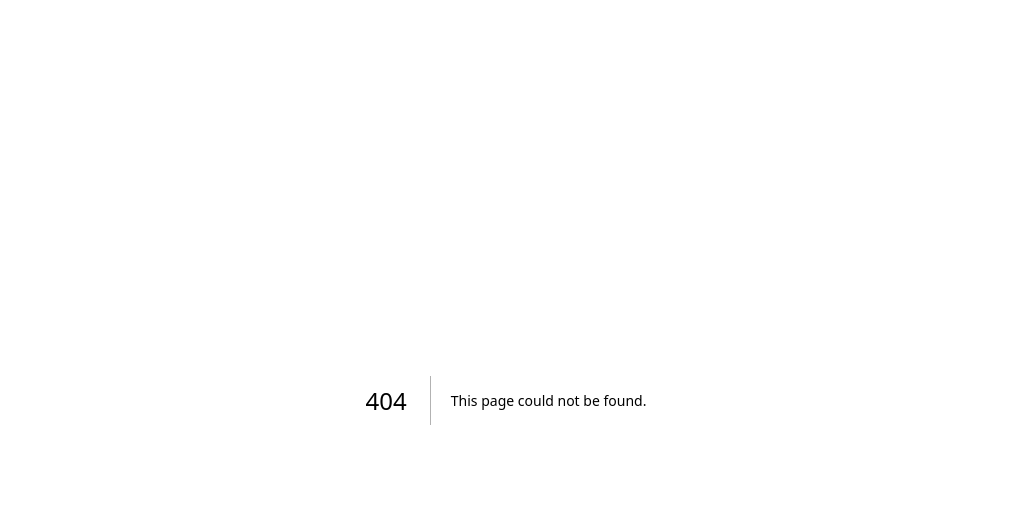
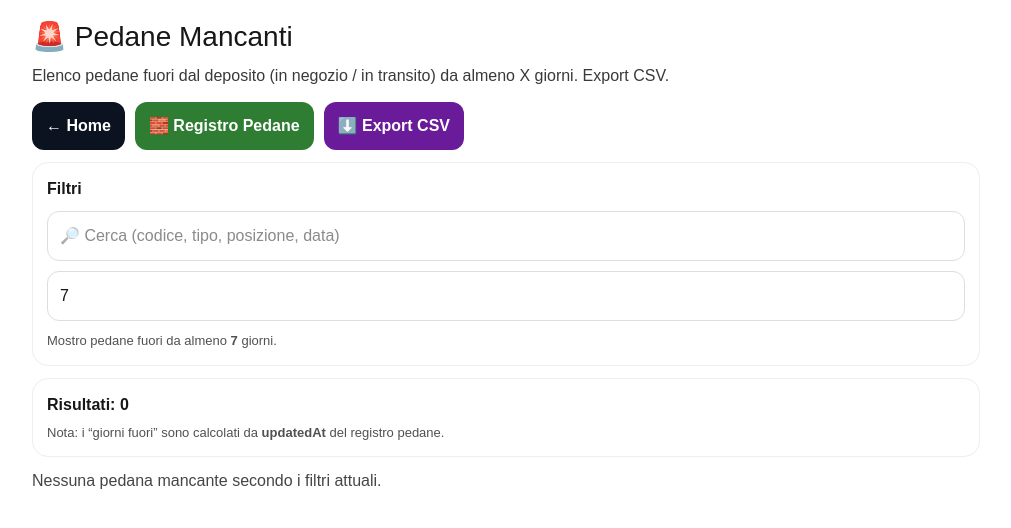
Before and after one commit to lucamandis89/pallet-tracker-v2, a Next.js app: page /missing in a window 1280 px wide. Before the commit this address had no page. Shown: the top 528 px of the page, without its empty margins (134-1145 px from the left). Built offline with nearby package versions, Linux system fonts and the light colour scheme.

Commit message:
Add files via upload

```diff
--- /dev/null
+++ b/app/missing/page.tsx
@@ -0,0 +1,250 @@
+"use client";
+
+import React, { useEffect, useMemo, useState } from "react";
+
+type PalletStatus = "IN_DEPOSITO" | "IN_TRANSITO" | "IN_NEGOZIO";
+
+type Pallet = {
+  id: string;
+  code: string;
+  type: string;
+  status: PalletStatus;
+  locationLabel: string;
+  updatedAt: string; // string locale
+  createdAt: string; // string locale
+};
+
+const STORAGE_PALLETS = "pallet_registry";
+
+function safeParse<T>(raw: string | null, fallback: T): T {
+  try {
+    return raw ? (JSON.parse(raw) as T) : fallback;
+  } catch {
+    return fallback;
+  }
+}
+
+// prova a convertire una stringa locale in Date.
+// fallback: se non parse, ritorna null.
+function parseLocalDate(s: string): Date | null {
+  if (!s) return null;
+
+  // 1) prova Date(s)
+  const d1 = new Date(s);
+  if (!isNaN(d1.getTime())) return d1;
+
+  // 2) prova formato comune italiano: "DD/MM/YYYY, HH:MM:SS" oppure "DD/MM/YYYY HH:MM:SS"
+  const cleaned = s.replace(",", " ").trim();
+  const m = cleaned.match(/^(\d{1,2})\/(\d{1,2})\/(\d{4})\s+(\d{1,2}):(\d{2})(?::(\d{2}))?$/);
+  if (m) {
+    const dd = Number(m[1]);
+    const mm = Number(m[2]) - 1;
+    const yyyy = Number(m[3]);
+    const hh = Number(m[4]);
+    const mi = Number(m[5]);
+    const ss = m[6] ? Number(m[6]) : 0;
+    const d2 = new Date(yyyy, mm, dd, hh, mi, ss);
+    if (!isNaN(d2.getTime())) return d2;
+  }
+
+  return null;
+}
+
+function daysBetween(a: Date, b: Date) {
+  const ms = Math.abs(a.getTime() - b.getTime());
+  return Math.floor(ms / (1000 * 60 * 60 * 24));
+}
+
+function toCSV(rows: any[]) {
+  if (!rows.length) return "code,type,status,locationLabel,updatedAt,daysOut\n";
+
+  const header = ["code", "type", "status", "locationLabel", "updatedAt", "daysOut"];
+  const esc = (v: any) => {
+    const s = v === undefined || v === null ? "" : String(v);
+    const needs = /[",\n;]/.test(s);
+    const out = s.replace(/"/g, '""');
+    return needs ? `"${out}"` : out;
+  };
+
+  const lines = [header.join(",")];
+  for (const r of rows) {
+    lines.push([r.code, r.type, r.status, r.locationLabel, r.updatedAt, r.daysOut].map(esc).join(","));
+  }
+  return lines.join("\n");
+}
+
+export default function MissingPage() {
+  const [pallets, setPallets] = useState<Pallet[]>([]);
+  const [q, setQ] = useState("");
+  const [minDays, setMinDays] = useState<number>(7);
+
+  useEffect(() => {
+    const reg = safeParse<Pallet[]>(localStorage.getItem(STORAGE_PALLETS), []);
+    setPallets(reg);
+  }, []);
+
+  const computed = useMemo(() => {
+    const now = new Date();
+
+    // consideriamo "mancanti" solo se fuori deposito:
+    const out = pallets.filter((p) => p.status === "IN_NEGOZIO" || p.status === "IN_TRANSITO");
+
+    const enriched = out.map((p) => {
+      const d = parseLocalDate(p.updatedAt) ?? parseLocalDate(p.createdAt);
+      const daysOut = d ? daysBetween(now, d) : null;
+
+      return {
+        ...p,
+        daysOut: daysOut ?? "—",
+        _daysOutNum: typeof daysOut === "number" ? daysOut : 0,
+      };
+    });
+
+    // filtro soglia giorni
+    const byDays = enriched.filter((p) => (typeof p._daysOutNum === "number" ? p._daysOutNum >= minDays : false));
+
+    // filtro ricerca
+    const s = q.trim().toLowerCase();
+    const filtered = !s
+      ? byDays
+      : byDays.filter((p) => {
+          const hay = `${p.code} ${p.type} ${p.status} ${p.locationLabel} ${p.updatedAt}`.toLowerCase();
+          return hay.includes(s);
+        });
+
+    // ordina: più giorni fuori prima
+    filtered.sort((a, b) => b._daysOutNum - a._daysOutNum);
+
+    return filtered;
+  }, [pallets, q, minDays]);
+
+  function exportCSV() {
+    const csv = toCSV(computed);
+    const blob = new Blob([csv], { type: "text/csv;charset=utf-8" });
+    const url = URL.createObjectURL(blob);
+    const a = document.createElement("a");
+    a.href = url;
+    a.download = `pedane_mancanti_${new Date().toISOString().slice(0, 10)}.csv`;
+    a.click();
+    URL.revokeObjectURL(url);
+  }
+
+  const inputStyle: React.CSSProperties = {
+    padding: 12,
+    borderRadius: 12,
+    border: "1px solid #ddd",
+    width: "100%",
+    fontSize: 16,
+    background: "white",
+  };
+
+  const btn = (bg: string) => ({
+    padding: "12px 14px",
+    borderRadius: 12,
+    border: "none",
+    fontWeight: 900 as const,
+    cursor: "pointer",
+    background: bg,
+    color: "white",
+  });
+
+  const card: React.CSSProperties = {
+    border: "1px solid #eee",
+    borderRadius: 16,
+    padding: 14,
+    background: "white",
+  };
+
+  return (
+    <div style={{ padding: 16, maxWidth: 980, margin: "0 auto" }}>
+      <h1 style={{ fontSize: 28, marginBottom: 6 }}>🚨 Pedane Mancanti</h1>
+      <div style={{ opacity: 0.85, marginBottom: 14 }}>
+        Elenco pedane fuori dal deposito (in negozio / in transito) da almeno X giorni. Export CSV.
+      </div>
+
+      <div style={{ display: "flex", gap: 10, flexWrap: "wrap", marginBottom: 12 }}>
+        <a
+          href="/"
+          style={{ ...btn("#0b1220"), textDecoration: "none", display: "inline-flex", alignItems: "center", justifyContent: "center" }}
+        >
+          ← Home
+        </a>
+        <a
+          href="/pallets"
+          style={{ ...btn("#2e7d32"), textDecoration: "none", display: "inline-flex", alignItems: "center", justifyContent: "center" }}
+        >
+          🧱 Registro Pedane
+        </a>
+        <button style={btn("#6a1b9a")} onClick={exportCSV} disabled={computed.length === 0}>
+          ⬇️ Export CSV
+        </button>
+      </div>
+
+      <div style={{ ...card, marginBottom: 12 }}>
+        <div style={{ fontWeight: 900, marginBottom: 10 }}>Filtri</div>
+        <div style={{ display: "grid", gap: 10 }}>
+          <input style={inputStyle} value={q} onChange={(e) => setQ(e.target.value)} placeholder="🔎 Cerca (codice, tipo, posizione, data)" />
+          <input
+            style={inputStyle}
+            type="number"
+            value={minDays}
+            onChange={(e) => setMinDays(Number(e.target.value))}
+            placeholder="Giorni minimi fuori (es. 7)"
+          />
+          <div style={{ fontSize: 13, opacity: 0.75 }}>
+            Mostro pedane fuori da almeno <b>{minDays}</b> giorni.
+          </div>
+        </div>
+      </div>
+
+      <div style={{ ...card, marginBottom: 12 }}>
+        <div style={{ fontWeight: 900 }}>Risultati: {computed.length}</div>
+        <div style={{ fontSize: 13, opacity: 0.75, marginTop: 6 }}>
+          Nota: i “giorni fuori” sono calcolati da <b>updatedAt</b> del registro pedane.
+        </div>
+      </div>
+
+      <div style={{ display: "grid", gap: 12 }}>
+        {computed.length === 0 ? (
+          <div style={{ opacity: 0.8 }}>Nessuna pedana mancante secondo i filtri attuali.</div>
+        ) : (
+          computed.map((p) => (
+            <div key={p.id} style={card}>
+              <div style={{ display: "flex", justifyContent: "space-between", gap: 10, flexWrap: "wrap" }}>
+                <div>
+                  <div style={{ fontWeight: 900, fontSize: 18 }}>{p.code}</div>
+                  <div style={{ marginTop: 6 }}>
+                    Tipo: <b>{p.type}</b>
+                  </div>
+                  <div style={{ marginTop: 6 }}>
+                    Posizione: <b>{p.locationLabel}</b>
+                  </div>
+                  <div style={{ marginTop: 6, opacity: 0.75, fontSize: 13 }}>
+                    Ultimo update: {p.updatedAt}
+                  </div>
+                </div>
+
+                <div
+                  style={{
+                    padding: "10px 12px",
+                    borderRadius: 999,
+                    background: "#ffebee",
+                    color: "#b71c1c",
+                    fontWeight: 1000,
+                    height: "fit-content",
+                  }}
+                >
+                  {p.daysOut} giorni fuori
+                </div>
+              </div>
+
+              <div style={{ marginTop: 10, opacity: 0.9 }}>
+                Stato: <b>{p.status === "IN_NEGOZIO" ? "IN NEGOZIO" : "IN TRANSITO"}</b>
+              </div>
+            </div>
+          ))
+        )}
+      </div>
+    </div>
+  );
+}
```
